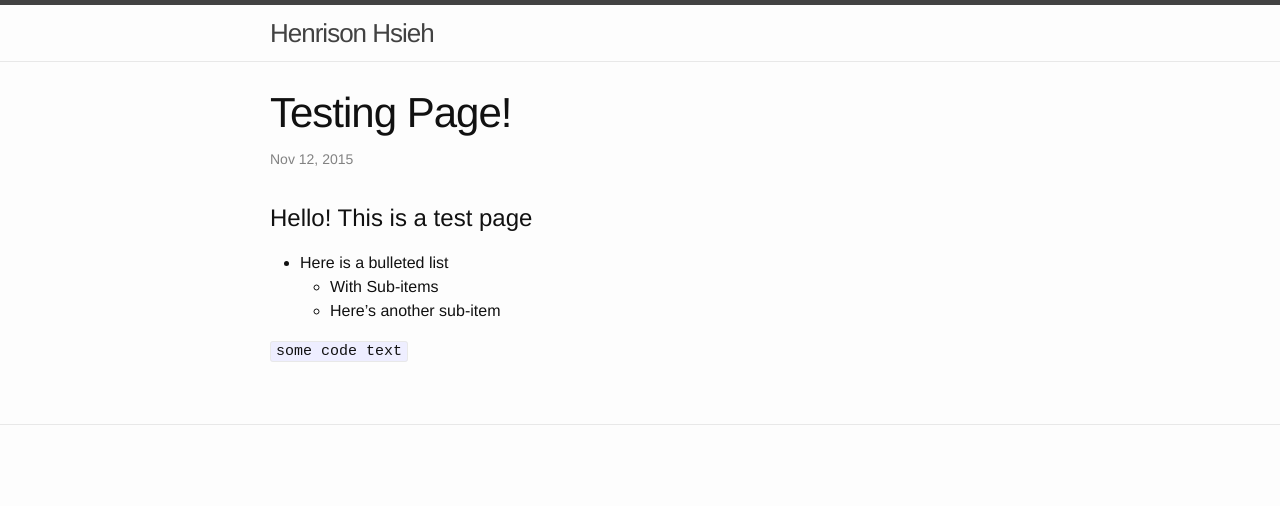
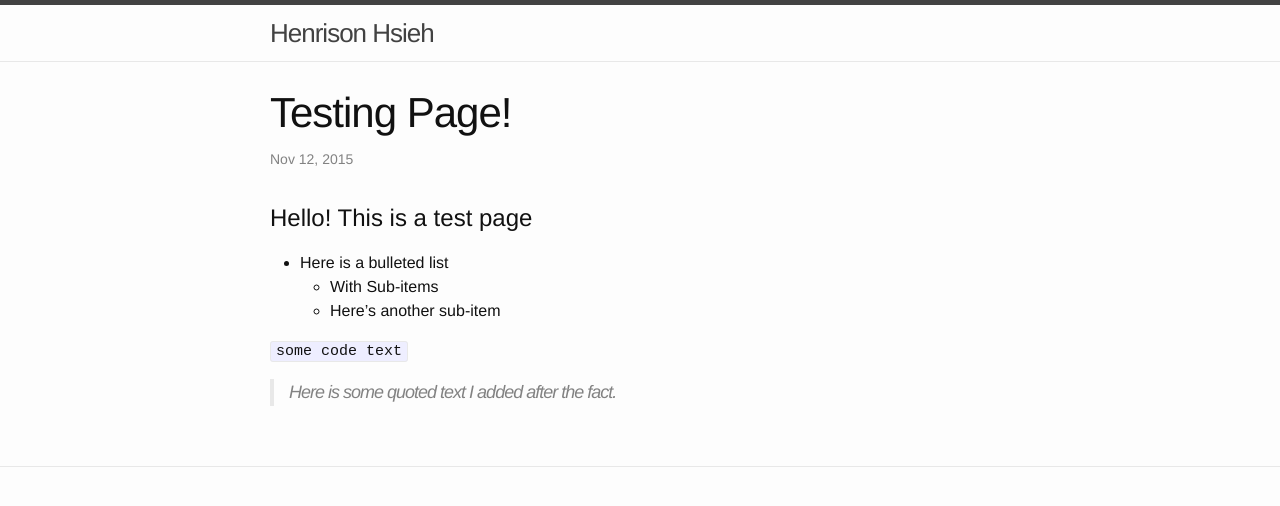
Before and after one commit to henrison/henrison.github.io, a Jekyll site: the page built from _posts/2015-11-12-testing.markdown, in a window 1280 px wide. Shown: the top 506 px of the page. Built offline with Jekyll 4.4.1, drawn with Linux system fonts in a browser that asks for light colours.

Commit message:
More testing

```diff
--- a/_posts/2015-11-12-testing.markdown
+++ b/_posts/2015-11-12-testing.markdown
@@ -11,3 +11,5 @@ categories: test
   - Here's another sub-item
 
 `some code text`
+
+> Here is some quoted text I added after the fact.
```
